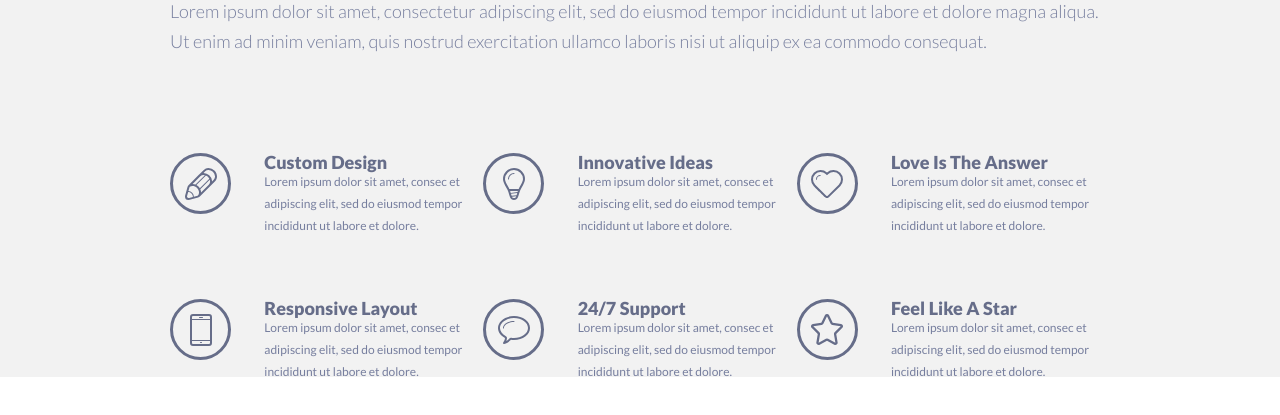
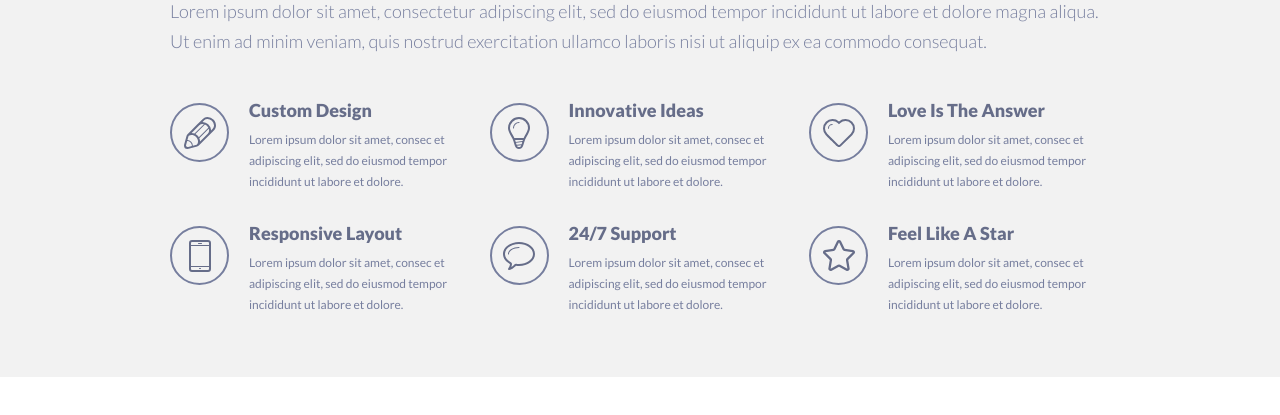
Before and after one commit to dementeyolga/singolo, a plain HTML site: page index.html in a window 1280 px wide. Shown: the part 812-1227 px from the top of the page. After the commit the page ends 1195 px from the top, so only its background shows below. Drawn offline with Linux system fonts and the light colour scheme.

Commit message:
feature: update singolo1

```diff
--- a/index.html
+++ b/index.html
@@ -61,11 +61,9 @@
                 <div class="layout-3-column">
                     <div class="service">
                         <div class="service__part1 service__icon">
-                            <span class="icon-round">
                                 <span class="ico ico_pen"></span>
-                            </span>
                         </div>
-                        <div class="service_part2">
+                        <div class="service__part2">
                             <h3>Custom Design</h3>
                             <p>Lorem ipsum dolor sit amet, consec et adipiscing elit,
                                 sed do eiusmod tempor incididunt ut labore et dolore.</p>
@@ -73,11 +71,9 @@
                     </div>
                     <div class="service">
                         <div class="service__part1 service__icon">
-                            <span class="icon-round">
                                 <span class="ico ico_bulb"></span>
-                            </span>
                         </div>
-                        <div class="service_part2">
+                        <div class="service__part2">
                             <h3>Innovative Ideas</h3>
                             <p>Lorem ipsum dolor sit amet, consec et adipiscing elit,
                                 sed do eiusmod tempor incididunt ut labore et dolore.</p>
@@ -85,11 +81,9 @@
                         </div>
                     <div class="service">
                         <div class="service__part1 service__icon">
-                            <span class="icon-round">
                                 <span class="ico ico_heart"></span>
-                            </span>
                         </div>
-                        <div class="service_part2">
+                        <div class="service__part2">
                             <h3>Love Is The Answer</h3>
                             <p>Lorem ipsum dolor sit amet, consec et adipiscing elit,
                                 sed do eiusmod tempor incididunt ut labore et dolore.</p>
@@ -97,11 +91,9 @@
                     </div>
                     <div class="service">
                         <div class="service__part1 service__icon">
-                            <span class="icon-round">
                                 <span class="ico ico_phone"></span>
-                            </span>
                         </div>
-                        <div class="service_part2">
+                        <div class="service__part2">
                             <h3>Responsive Layout</h3>
                             <p>Lorem ipsum dolor sit amet, consec et adipiscing elit,
                                 sed do eiusmod tempor incididunt ut labore et dolore.</p>
@@ -109,11 +101,9 @@
                     </div>
                     <div class="service">
                         <div class="service__part1 service__icon">
-                            <span class="icon-round">
-                                <span class="ico ico_bubble"></span>
-                            </span>
+                            <span class="ico ico_bubble"></span>
                         </div>
-                        <div class="service_part2">
+                        <div class="service__part2">
                             <h3>24/7 Support</h3>
                             <p>Lorem ipsum dolor sit amet, consec et adipiscing elit,
                             sed do eiusmod tempor incididunt ut labore et dolore.</p>
@@ -121,11 +111,9 @@
                     </div>
                     <div class="service">
                         <div class="service__part1 service__icon">
-                            <span class="icon-round">
                                 <span class="ico ico_star"></span>
-                            </span>
                         </div>
-                        <div class="service_part2">
+                        <div class="service__part2">
                             <h3>Feel Like A Star</h3>
                             <p>Lorem ipsum dolor sit amet, consec et adipiscing elit,
                                 sed do eiusmod tempor incididunt ut labore et dolore.</p>
--- a/style.css
+++ b/style.css
@@ -229,35 +229,56 @@ h2 {
 }
 
 .layout-3-column {
-    padding-top: 55px;
+    padding-top: 3px;
     display: flex;
     justify-content: space-between;
-    align-content: space-around;
+    align-content: space-between;
     flex-wrap: wrap;
     height: 208px;
 }
 
 .service {
-    flex: 300px;
+    height: 123px;
     display: flex;
 }
 
+    /* Service Parts */
+
 .service__part1 {
-    flex: 60px;
+    width: 61px;
 }
 
 .service__part2 {
-    flex: 220px;
+    width: 222px;
+    padding-left: 18px;
+    padding-bottom: 1px;
+    overflow: hidden;
+}
+
+.service__part2 p {
+    font-size: 1.2rem;
+    line-height: 2.1rem;
+    color: #767e9e;
+    font-weight: 400;
+    text-align: left;
+}
+
+.service__part2 h3 {
+    padding-bottom: 10px;
+}
+
+    /* Icons */
+
+.service__icon {
+    padding-top: 2px;
 }
 
 .ico {
     display: block;
     height: 55px;
     width: 55px;
-    border-width: 0.5px;
-    border-color: #767e9e;
     border-radius: 50%;
-    border: solid;
+    border: 2px solid #767e9e;
 }
 
 .ico_pen {
@@ -310,15 +331,7 @@ h2 {
     text-align: left;
 }
 
-.service p {
-    width: 219px;
-    height: 128px;
-    font-size: 1.2rem;
-    line-height: 2.2rem;
-    color: #767e9e;
-    font-weight: 400;
-    text-align: left;
-}
+
 
 
 
```
